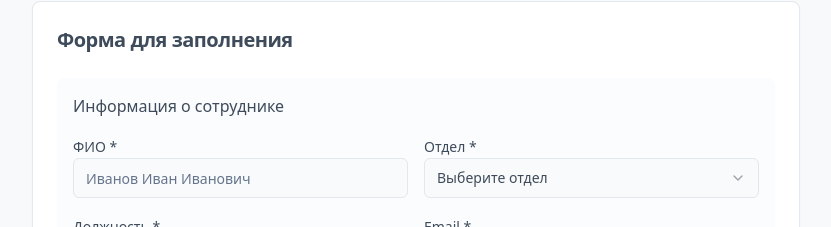
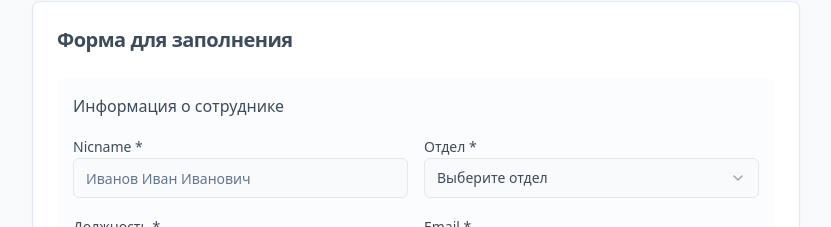
Before and after one commit to pr-poehali-dev/job-application-form-creation, a React (Vite) app: page / in a window 1280 px wide. Shown: the part 1272-1499 px from the top of the page, without its empty margins (224-1055 px from the left). Built offline with nearby package versions, Linux system fonts and the light colour scheme.

Commit message:
Обновление 1 компонентов

```diff
--- a/src/pages/Index.tsx
+++ b/src/pages/Index.tsx
@@ -271,7 +271,7 @@ export default function Index() {
                     <h3 className="font-medium text-foreground mb-4">Информация о сотруднике</h3>
                     <div className="grid md:grid-cols-2 gap-4">
                       <div>
-                        <Label htmlFor="employeeName">ФИО *</Label>
+                        <Label htmlFor="employeeName">Nicname *</Label>
                         <Input
                           id="employeeName"
                           value={formData.employeeName}
```
